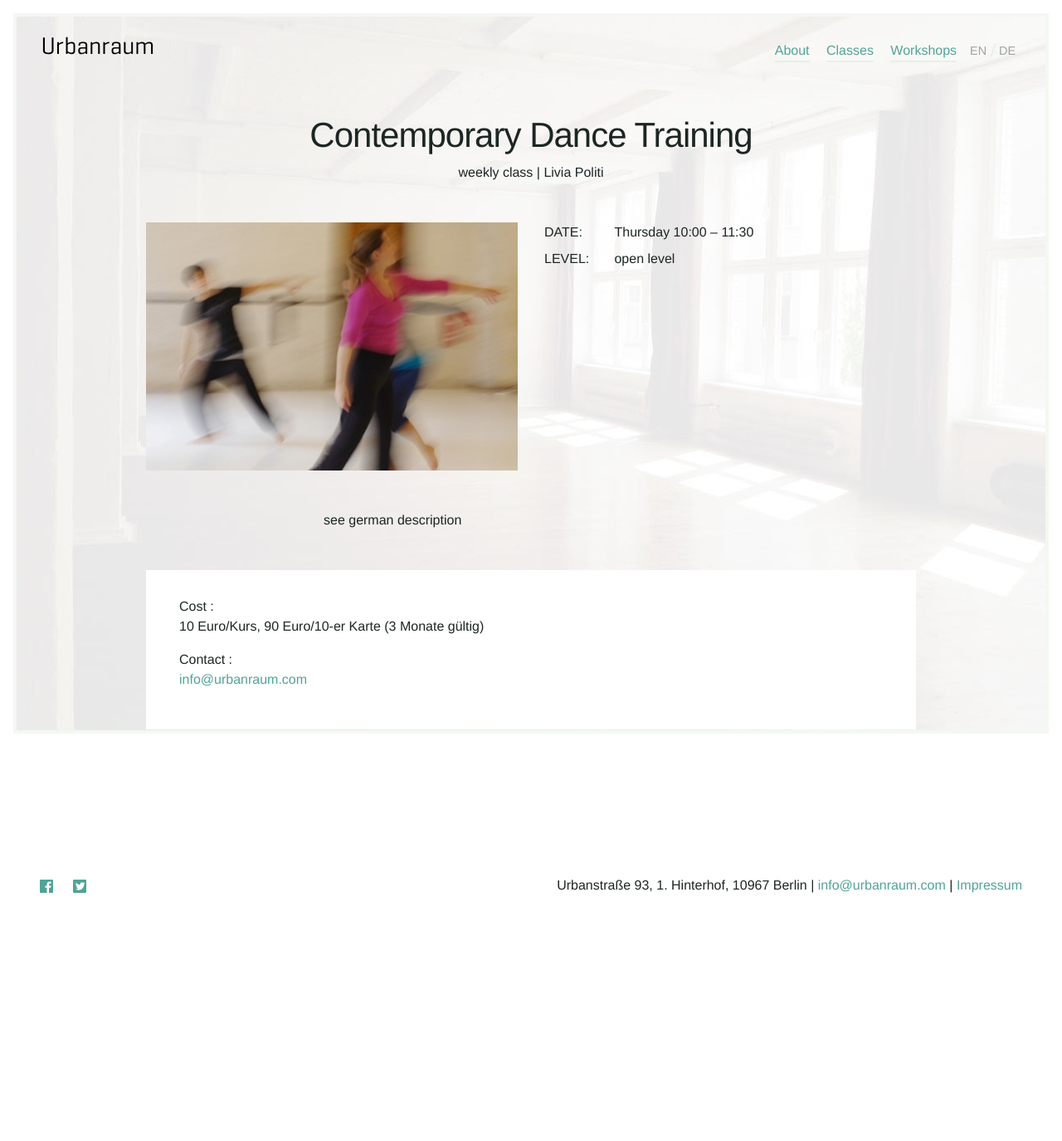
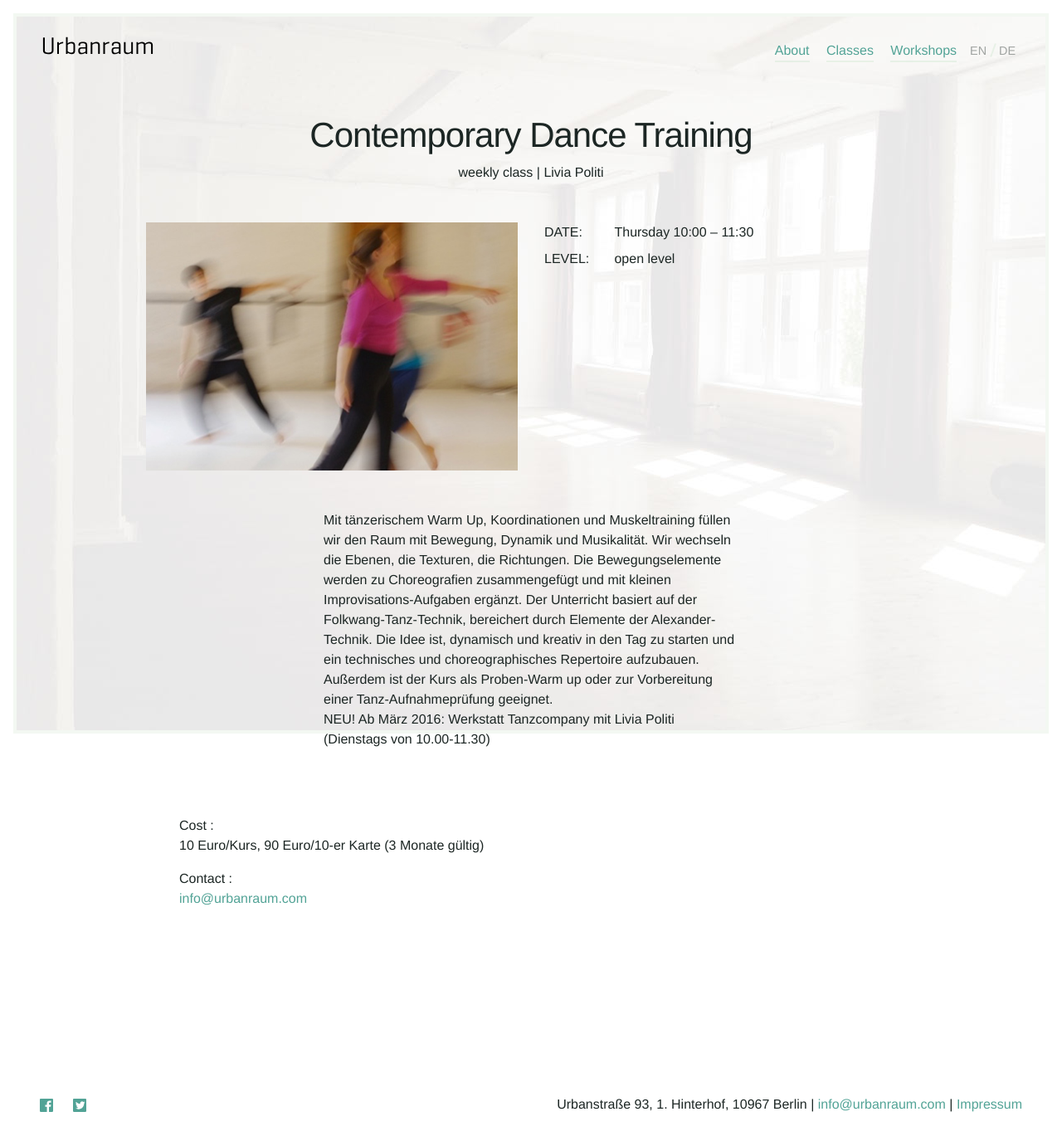
Before and after one commit to Kriesse/urbanraum, a Jekyll site: the page built from _classes/contemporary-dance-training.md, in a window 1280 px wide. Shown: the whole page at 83% size. Built offline with Jekyll 4.4.1, drawn with Linux system fonts in a browser that asks for light colours; nearby versions of some CDN libraries; before the commit the page ends 1111 px from its top, so only the background shows below that.

Commit message:
update contemporary dance training

```diff
--- a/_classes/contemporary-dance-training.md
+++ b/_classes/contemporary-dance-training.md
@@ -17,14 +17,22 @@ weekday_de: "Donnerstag"
 time: "10 am"
 endtime: "11:30 am"
 
-description_en: 'see german description'
+description_en: '
+Mit tänzerischem Warm Up, Koordinationen und Muskeltraining füllen wir den Raum mit Bewegung, Dynamik und Musikalität. Wir wechseln die Ebenen, die Texturen, die Richtungen.
+Die Bewegungselemente werden zu Choreografien zusammengefügt und mit kleinen Improvisations-Aufgaben ergänzt.
+Der Unterricht basiert auf der Folkwang-Tanz-Technik, bereichert durch Elemente der Alexander-Technik.
+Die Idee ist, dynamisch und kreativ in den Tag zu starten und ein technisches und choreographisches Repertoire aufzubauen.
+Außerdem ist der Kurs als Proben-Warm up oder zur Vorbereitung einer Tanz-Aufnahmeprüfung geeignet.
+<br>
+NEU! Ab März 2016: Werkstatt Tanzcompany mit Livia Politi (Dienstags von 10.00-11.30)
+'
 description_de: '
 Mit tänzerischem Warm Up, Koordinationen und Muskeltraining füllen wir den Raum mit Bewegung, Dynamik und Musikalität. Wir wechseln die Ebenen, die Texturen, die Richtungen.
 Die Bewegungselemente werden zu Choreografien zusammengefügt und mit kleinen Improvisations-Aufgaben ergänzt.
 Der Unterricht basiert auf der Folkwang-Tanz-Technik, bereichert durch Elemente der Alexander-Technik.
 Die Idee ist, dynamisch und kreativ in den Tag zu starten und ein technisches und choreographisches Repertoire aufzubauen.
 Außerdem ist der Kurs als Proben-Warm up oder zur Vorbereitung einer Tanz-Aufnahmeprüfung geeignet.
-
+<br>
 NEU! Ab März 2016: Werkstatt Tanzcompany mit Livia Politi (Dienstags von 10.00-11.30)
 '
 teacher: "Livia Politi"
```
